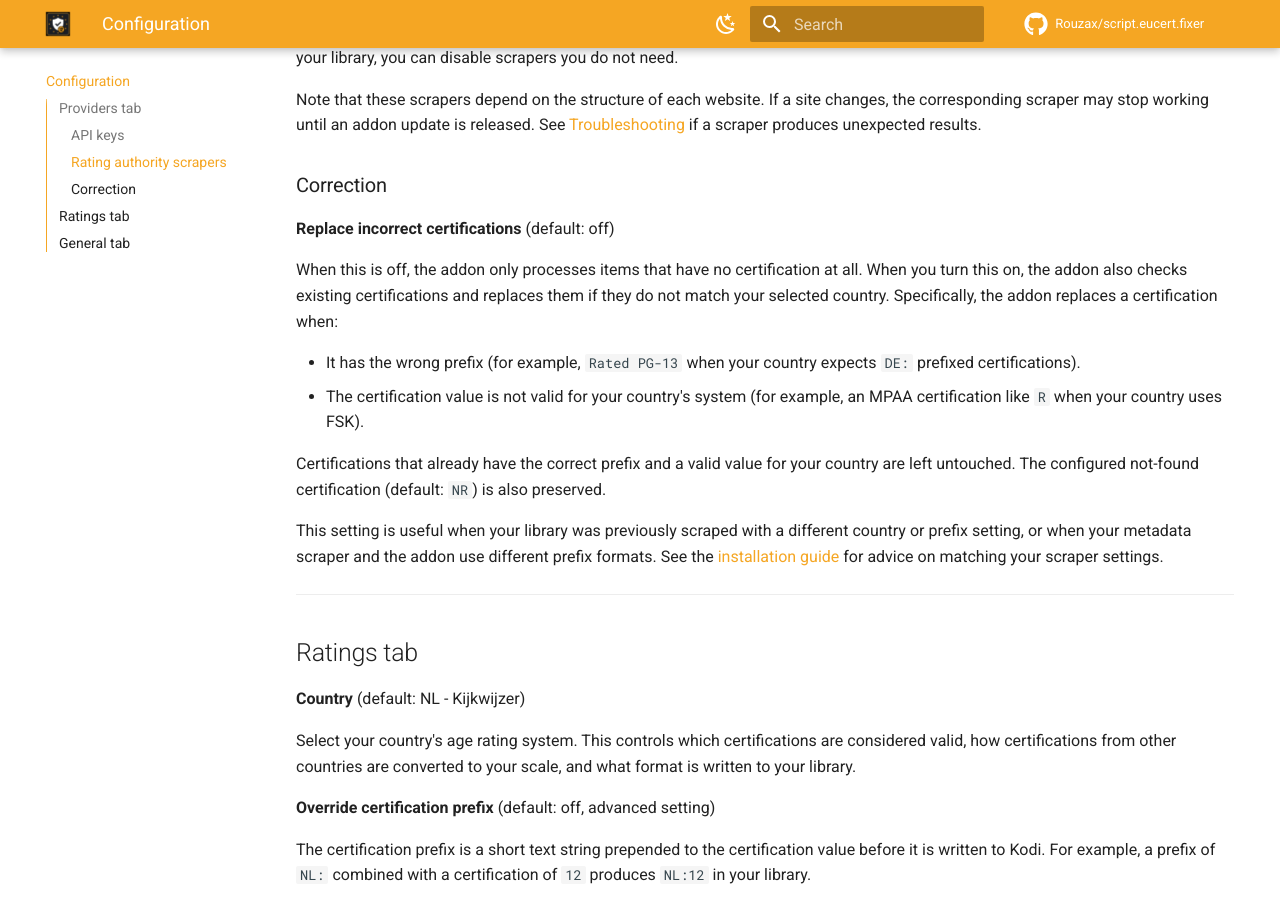
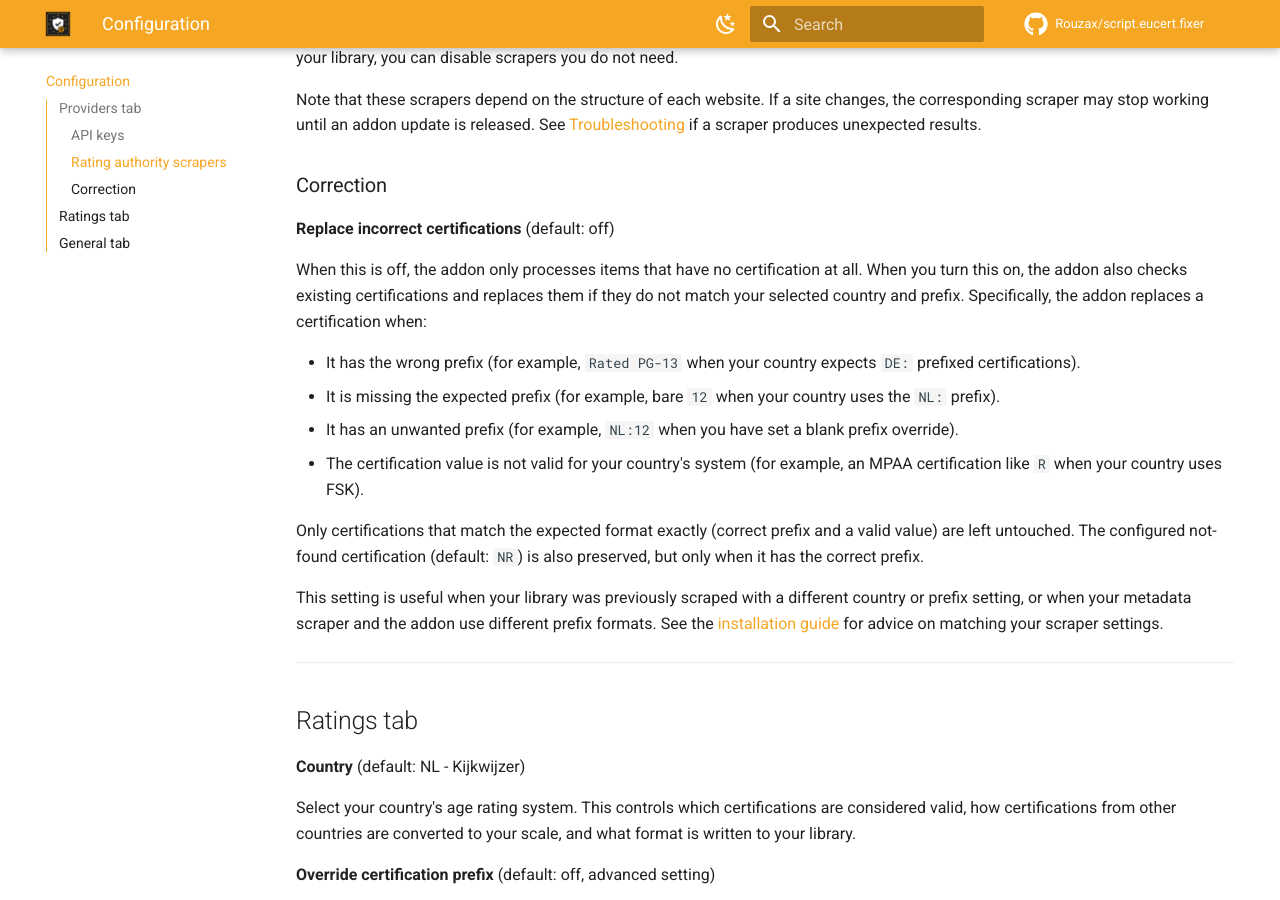
Before and after one commit to Rouzax/script.eucert.fixer, an MkDocs documentation site: the page built from docs/configuration.md, in a window 1280 px wide and 900 px high, scrolled down 1045 px. Built offline with MkDocs 1.6.1 and Material for MkDocs 9.7.7, drawn with Linux system fonts in a browser that asks for light colours; comment, search, counter and statistics services are not loaded.

Commit message:
docs: update tier order and prefix enforcement documentation
Update the lookup tier table in README and index to reflect the new
order: native scraper before inference, inference chain interleaves
TMDB and scrapers per country. Expand the replace incorrect section
in configuration to document prefix enforcement (missing, unwanted,
and wrong prefix cases).

```diff
--- a/docs/configuration.md
+++ b/docs/configuration.md
@@ -37,12 +37,14 @@ Note that these scrapers depend on the structure of each website. If a site chan
 
 **Replace incorrect certifications** (default: off)
 
-When this is off, the addon only processes items that have no certification at all. When you turn this on, the addon also checks existing certifications and replaces them if they do not match your selected country. Specifically, the addon replaces a certification when:
+When this is off, the addon only processes items that have no certification at all. When you turn this on, the addon also checks existing certifications and replaces them if they do not match your selected country and prefix. Specifically, the addon replaces a certification when:
 
 - It has the wrong prefix (for example, `Rated PG-13` when your country expects `DE:` prefixed certifications).
+- It is missing the expected prefix (for example, bare `12` when your country uses the `NL:` prefix).
+- It has an unwanted prefix (for example, `NL:12` when you have set a blank prefix override).
 - The certification value is not valid for your country's system (for example, an MPAA certification like `R` when your country uses FSK).
 
-Certifications that already have the correct prefix and a valid value for your country are left untouched. The configured not-found certification (default: `NR`) is also preserved.
+Only certifications that match the expected format exactly (correct prefix and a valid value) are left untouched. The configured not-found certification (default: `NR`) is also preserved, but only when it has the correct prefix.
 
 This setting is useful when your library was previously scraped with a different country or prefix setting, or when your metadata scraper and the addon use different prefix formats. See the [installation guide](installation.md) for advice on matching your scraper settings.
 
```
Also changed, not shown: README.md (+3 -3 lines), docs/index.md (+2 -2 lines).
